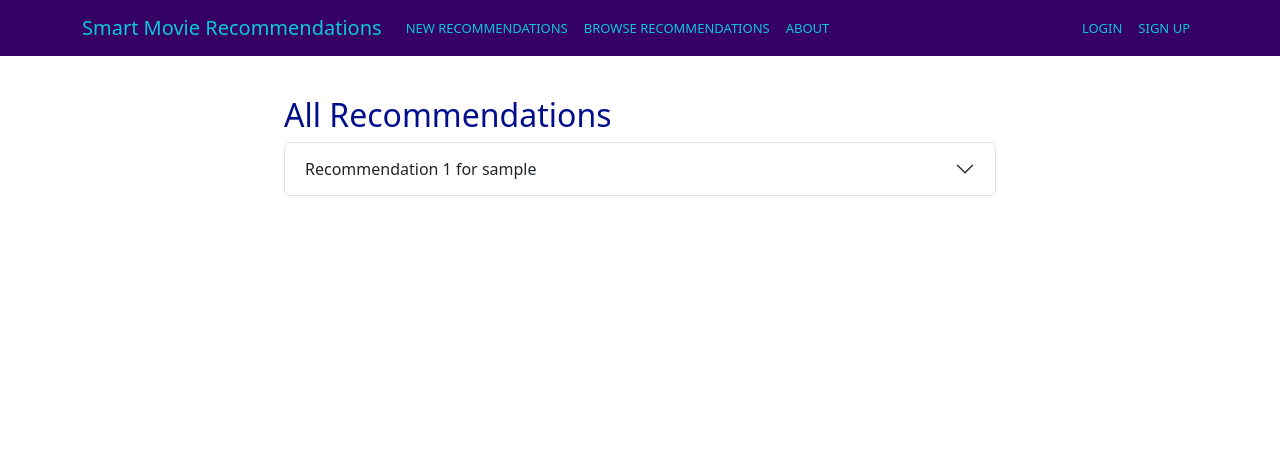
After one commit to BudLight-Year/CS3710-Final, a Django app: page /recommendations/ in a window 1280 px wide. The commit adds this page. Shown: the top 452 px of the page. Run offline with Django 5.2, Linux system fonts and the light colour scheme; tables that the repository leaves empty hold one stand-in row (values such as "Sample post"); some libraries are stand-ins or nearby versions.

Commit message:
Fixed profile creation. need to get rid of signal stuff. added all recommendations page

```diff
--- /dev/null
+++ b/MLWebApp/recommendations/templates/recommendations/recommendation_list.html
@@ -0,0 +1,29 @@
+{% extends 'base.html' %}
+
+{% block content %}
+  <div class="container mt-4">
+    <h2>All Recommendations</h2>
+    <div class="accordion" id="recommendationsAccordion">
+      {% for recommendation in recommendations %}
+        <div class="accordion-item">
+          <h2 class="accordion-header" id="heading{{ forloop.counter }}">
+            <button class="accordion-button collapsed" type="button" data-bs-toggle="collapse" data-bs-target="#collapse{{ forloop.counter }}" aria-expanded="false" aria-controls="collapse{{ forloop.counter }}">
+              Recommendation {{ forloop.counter }} for {{ recommendation.user.username }}
+            </button>
+          </h2>
+          <div id="collapse{{ forloop.counter }}" class="accordion-collapse collapse" aria-labelledby="heading{{ forloop.counter }}" data-bs-parent="#recommendationsAccordion">
+            <div class="accordion-body">
+              <p><strong>Preference:</strong> {{ recommendation.preference }}</p>
+              <p><strong>Movies:</strong></p>
+              <ul>
+                {% for movie in recommendation.movies.all %}
+                  <li>{{ movie.title }}</li>
+                {% endfor %}
+              </ul>
+            </div>
+          </div>
+        </div>
+      {% endfor %}
+    </div>
+  </div>
+{% endblock %}
--- a/MLWebApp/recommendations/urls.py
+++ b/MLWebApp/recommendations/urls.py
@@ -1,9 +1,9 @@
 from django.urls import path, reverse_lazy
-from .views import RecommendationDetailView, RecommendationEngineView
+from .views import RecommendationDetailView, RecommendationEngineView, RecommendationsListView
 
 app_name = "recommendations"
 urlpatterns = [
-    #path("", views.index, name="index"),
     path("engine", RecommendationEngineView.as_view(), name='engine'),
     path('<int:recommendation_id>/', RecommendationDetailView.as_view(), name='recommendation_detail'),
+    path('', RecommendationsListView.as_view(), name='recommendations_list'),
 ]
--- a/MLWebApp/recommendations/views.py
+++ b/MLWebApp/recommendations/views.py
@@ -9,6 +9,7 @@ import numpy as np
 import os
 from .models import Movie, MovieGenreModel, Recommendation
 import pandas as pd
+from django.views.generic import ListView
 
 GENRE_CHOICES = [
     'Action', 'Adventure', 'Animation', 'Children', 'Comedy',
@@ -262,3 +263,11 @@ class RecommendationDetailView(View):
     def get(self, request, recommendation_id):
         recommendation = Recommendation.objects.get(id=recommendation_id)
         return render(request, 'recommendations/recommendation_detail.html', {'recommendation': recommendation})
+
+
+
+
+class RecommendationsListView(ListView):
+    model = Recommendation
+    template_name = 'recommendations/recommendations_list.html'
+    context_object_name = 'recommendations'
--- a/MLWebApp/templates/navbar.html
+++ b/MLWebApp/templates/navbar.html
@@ -32,7 +32,7 @@
                 </li>
                 <li class="nav-item">
                     <a class="nav-link blurred {% if request.resolver_match.url_name == '/' %}active{% endif %}"
-                        href="{% url 'index' %}">Browse Recommendations</a>
+                        href="{% url 'recommendations:recommendations_list' %}">Browse Recommendations</a>
                 </li>
                 <li class="nav-item">
                     <a class="nav-link {% if request.resolver_match.url_name == 'about' %}active{% endif %}"
--- a/MLWebApp/user/signals.py
+++ b/MLWebApp/user/signals.py
@@ -2,7 +2,7 @@ from django.db.models.signals import post_save
 from django.dispatch import receiver
 from .models import MyUser, Profile
 
-@receiver(post_save, sender=MyUser)
+'''@receiver(post_save, sender=MyUser)
 def create_user_profile(sender, instance, created, **kwargs):
     if created:
         Profile.objects.create(user=instance)
@@ -11,4 +11,4 @@ def create_user_profile(sender, instance, created, **kwargs):
 def save_user_profile(sender, instance, **kwargs):
     if not hasattr(instance, 'profile'):
         Profile.objects.create(user=instance)
-    instance.profile.save()
+    instance.profile.save()'''
```
Also changed, not shown: MLWebApp/user/forms.py (+2 -13 lines).
